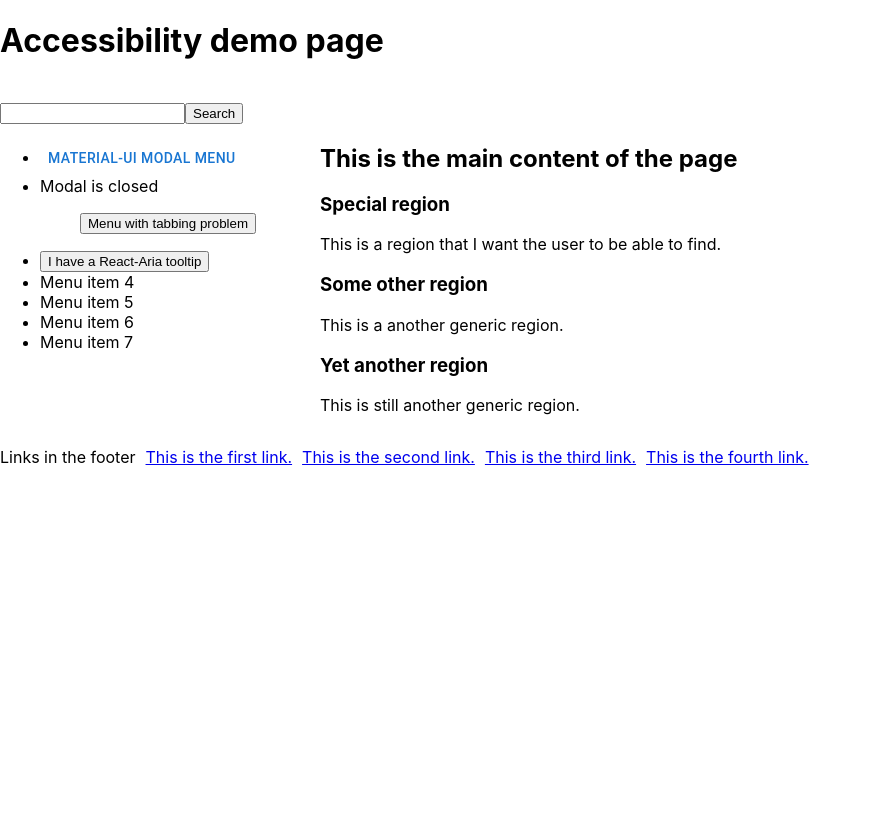
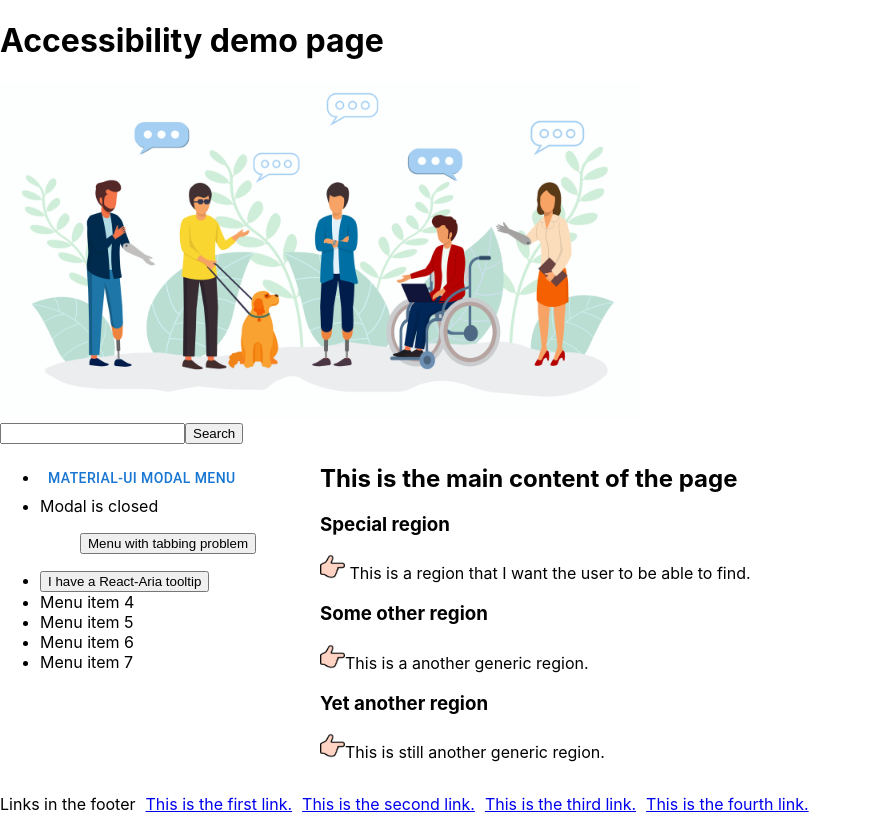
Before and after one commit to jakubgawlikowski/a11y, a React (Create React App) app in the folder a11y/: page / in a window 1280 px wide. Shown: the whole page, without its empty margins (0-871 px from the left). Before the commit the page ends 800 px from the top, so only its background shows below. Built offline with nearby package versions, Linux system fonts and the light colour scheme.

Commit message:
images with alt

```diff
--- a/a11y/src/App.css
+++ b/a11y/src/App.css
@@ -32,3 +32,11 @@
 .skipLink:focus {
   margin-left: 0;
 }
+
+.bannerImage {
+  width: 50%;
+}
+
+.handPointer {
+  width: 25px;
+}
--- a/a11y/src/App.js
+++ b/a11y/src/App.js
@@ -4,6 +4,8 @@ import { StyledEngineProvider } from '@mui/material/styles';
 import Modal from './Modal';
 import { Dialog } from './Dialog';
 import Tooltip from './Tooltip';
+import banner from './web-accessibility.jpg';
+import hand from './hand.png';
 
 import './App.css';
 
@@ -15,6 +17,7 @@ function App() {
           Accessibility demo page
         </h1>
       </header>
+      <img className="bannerImage" src={banner} alt="people with disabilities"/>
       <a className="skipLink" href="#main-content">Skip to main content</a>
       <form role="search">
         <input type="search" aria-label="search text" size="20"/>
@@ -38,19 +41,19 @@ function App() {
           <section aria-labelledby="special-region">
             <h3 id="special-region">Special region</h3>
             <p>
-            This is a region that I want the user to be able to find.
+            <img className="handPointer" src={hand} alt="" /> This is a region that I want the user to be able to find.
             </p>
           </section>
           <section>
             <h3 id="special-region2">Some other region</h3>
             <p>
-            This is a another generic region.
+            <img className="handPointer" src={hand} alt="" />This is a another generic region.
             </p>
           </section>
           <section>
             <h3 id="special-region3">Yet another region</h3>
             <p>
-            This is still another generic region.
+            <img className="handPointer" src={hand} alt="hand, but that's irrelevant" />This is still another generic region.
             </p>
           </section>
         </main>
```
Also changed, not shown: a11y/src/hand.png (added), a11y/src/web-accessibility.jpg (added).
